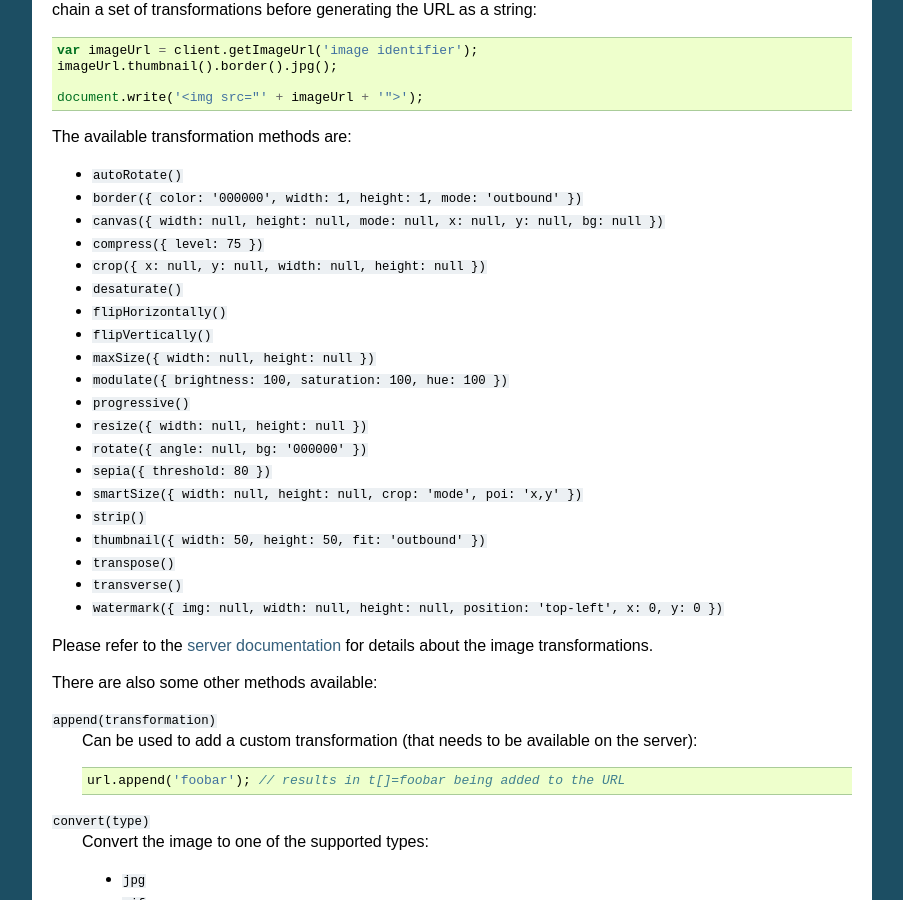
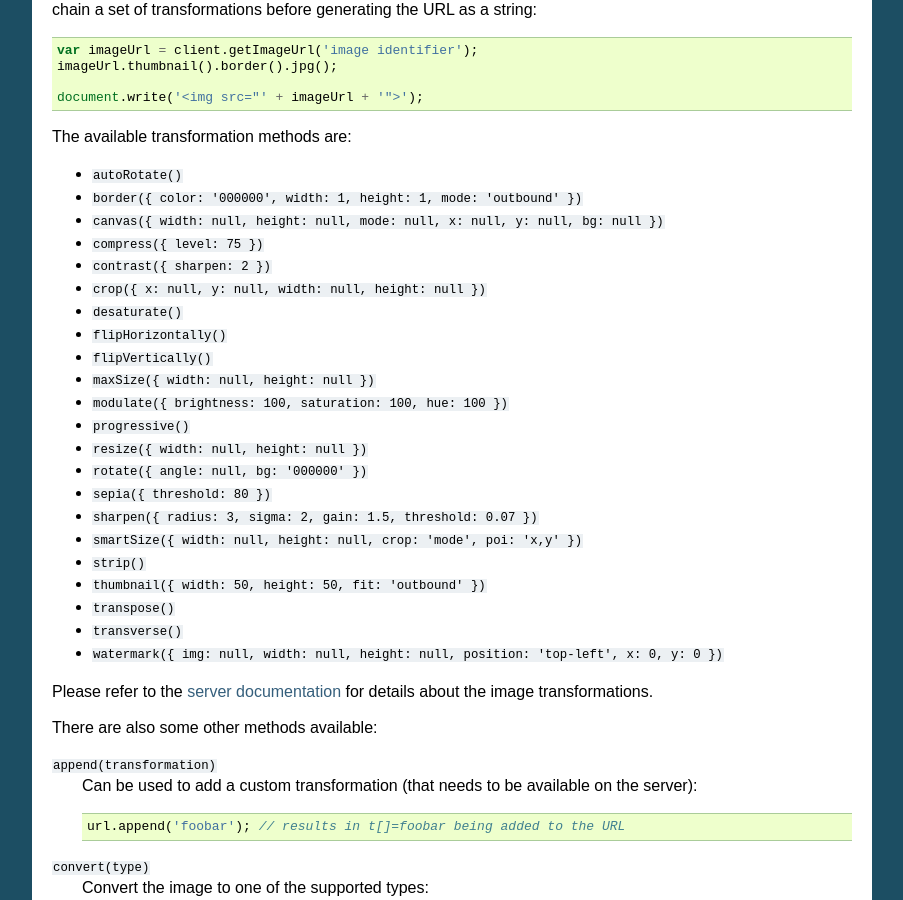
Before and after one commit to imbo/imboclient-js, a Sphinx documentation site: the page built from docs/index.rst, in a window 1280 px wide and 900 px high, scrolled down 9109 px. Shown: the whole window, without its empty margins (198-1101 px from the left). Built offline with Sphinx 7.4.7, drawn with Linux system fonts in a browser that asks for light colours.

Commit message:
Add sharpen and contrast to the list of transformations in docs

```diff
--- a/docs/index.rst
+++ b/docs/index.rst
@@ -503,6 +503,7 @@ The available transformation methods are:
 * ``border({ color: '000000', width: 1, height: 1, mode: 'outbound' })``
 * ``canvas({ width: null, height: null, mode: null, x: null, y: null, bg: null })``
 * ``compress({ level: 75 })``
+* ``contrast({ sharpen: 2 })``
 * ``crop({ x: null, y: null, width: null, height: null })``
 * ``desaturate()``
 * ``flipHorizontally()``
@@ -513,6 +514,7 @@ The available transformation methods are:
 * ``resize({ width: null, height: null })``
 * ``rotate({ angle: null, bg: '000000' })``
 * ``sepia({ threshold: 80 })``
+* ``sharpen({ radius: 3, sigma: 2, gain: 1.5, threshold: 0.07 })``
 * ``smartSize({ width: null, height: null, crop: 'mode', poi: 'x,y' })``
 * ``strip()``
 * ``thumbnail({ width: 50, height: 50, fit: 'outbound' })``
```
